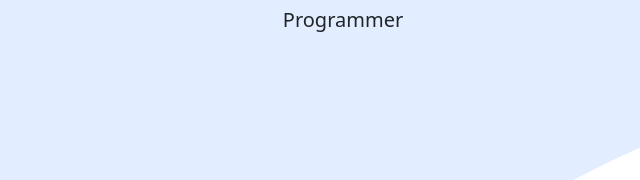
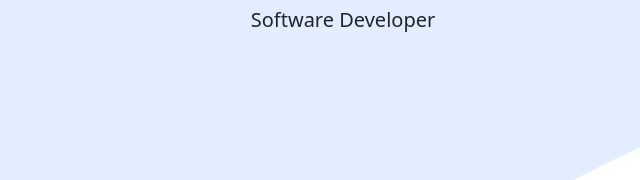
Before and after one commit to wincentbastian/wincentbastian.github.io, a plain HTML site: page index.html in a window 1280 px wide. Shown: the part 471-651 px from the top of the page, 297-937 px from the left. Drawn offline with nearby package versions, Linux system fonts and the light colour scheme.

Commit message:
Update index.html

```diff
--- a/index.html
+++ b/index.html
@@ -42,7 +42,7 @@
     <section class="jumbotron text-center" id="home">
       <img class="img-thumbnail rounded-circle" src="images/foto-portofolio.png" alt="Wincent Bastian Taslim" />
       <h1 class="display-4">Wincent Bastian</h1>
-      <p class="lead">Programmer</p>
+      <p class="lead">Software Developer</p>
       <svg xmlns="http://www.w3.org/2000/svg" viewBox="0 0 1440 320">
         <path
           fill="#FFFFFF"
```
